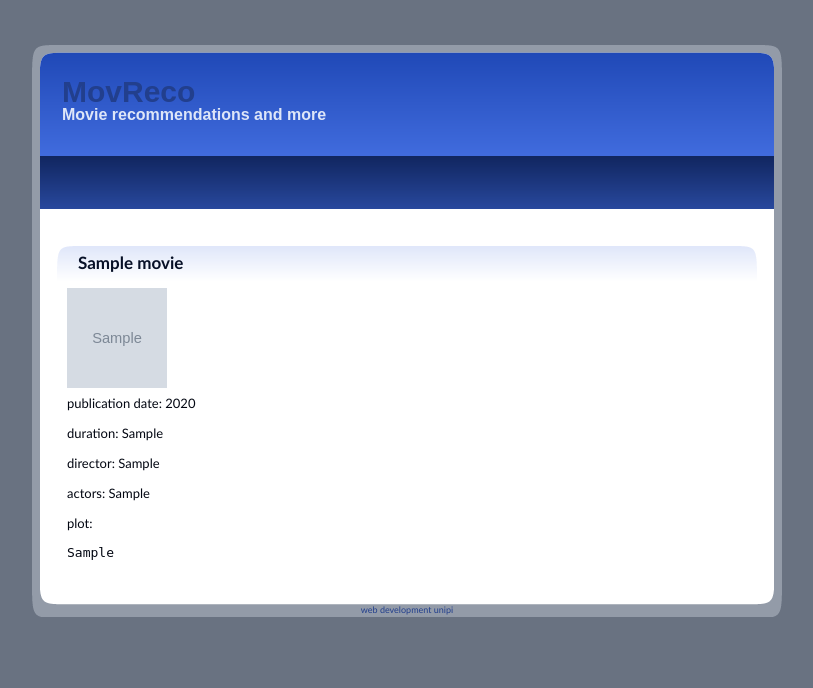
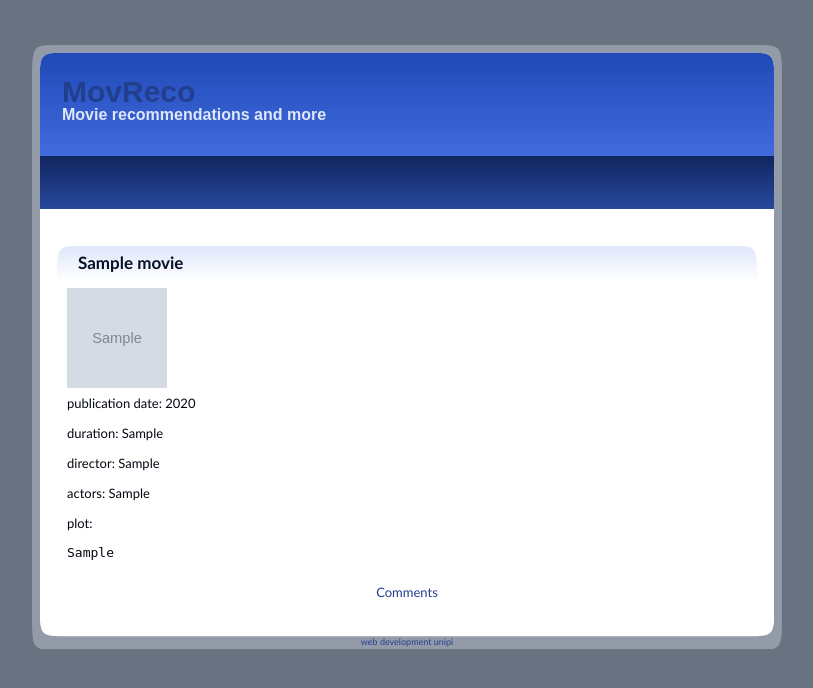
Before and after one commit to kiriakosv/movie-recommendator, a Django app: page /movielists/1/details/ in a window 1280 px wide. Shown: the top 688 px of the page, without its empty margins (233-1046 px from the left). Run offline with Django 3.2, Linux system fonts and the light colour scheme; tables that the repository leaves empty hold one stand-in row (values such as "Sample post"); grey boxes marked "Sample" are stand-in pictures.

Commit message:
Added comment view and comment entity

```diff
--- a/moviesite/mainp/static/mainp/style.css
+++ b/moviesite/mainp/static/mainp/style.css
@@ -151,6 +151,10 @@ padding-top:36px;
 text-align:center;
 }
 
+#comment_section {
+text-align:center;
+}
+
 html, body {
 text-align: center;
 }
--- a/moviesite/movielists/admin.py
+++ b/moviesite/movielists/admin.py
@@ -1,7 +1,8 @@
 from django.contrib import admin
-from .models import Movie
+from .models import Movie, Comment
 
 class MovieAdmin(admin.ModelAdmin):
     list_diplay = ('title', 'pub_date')
 
 admin.site.register(Movie, MovieAdmin)
+admin.site.register(Comment)
--- a/moviesite/movielists/models.py
+++ b/moviesite/movielists/models.py
@@ -54,3 +54,12 @@ class Movie(models.Model):
 
     def __str__(self):
         return "%s, %s" % (self.title, self.pub_date.year)
+
+class Comment(models.Model):
+    movie = models.ForeignKey(Movie)
+    person = models.CharField(max_length = 50)
+    comment_text = models.TextField(max_length = 200)
+    comment_pub_date = models.DateTimeField('date published')
+
+    def __str__(self):
+        return "from: %s, movie: %s" % (self.person, self.movie)
--- a/moviesite/movielists/templates/movielists/movie_details.html
+++ b/moviesite/movielists/templates/movielists/movie_details.html
@@ -12,5 +12,9 @@
 <p>actors: {{ movie.actors }}</p>
 <p>plot: <pre>{{ movie.plot }}</pre></p>
 </div>
+<div id='comment_section'>
+<br>
+<a href="{% url 'movielists:movie_comments' movie.id %}">Comments</a>
+</div>
 </div>
 {% endblock %}
--- a/moviesite/movielists/urls.py
+++ b/moviesite/movielists/urls.py
@@ -9,4 +9,6 @@ urlpatterns = [
             name='movies_by_genre'),
         url(r'^(?P<movie_id>[0-9]+)/details/$', views.movie_details,
             name='movie_details'),
+        url(r'^(?P<movie_id>[0-9]+)/comments/$', views.movie_comments,
+            name='movie_comments'),
 ]
--- a/moviesite/movielists/views.py
+++ b/moviesite/movielists/views.py
@@ -14,3 +14,9 @@ def movies_by_genre(request, genre):
 def movie_details(request, movie_id):
     movie = get_object_or_404(Movie, pk=movie_id)
     return render(request, 'movielists/movie_details.html', {'movie': movie})
+
+def movie_comments(request, movie_id):
+    movie = get_object_or_404(Movie, pk=movie_id)
+    comments = movie.comment_set.all()
+    context = {'movie': movie, 'comments': comments}
+    return render(request, 'movielists/movie_comments.html', context)
```
Also changed, not shown: moviesite/movielists/templates/movielists/movie_comments.html (added, +19 -0 lines), moviesite/movielists/tests.py (+14 -2 lines), moviesite/movielists/migrations/0018_comment.py (added), moviesite/movielists/migrations/0019_auto_20150413_1221.py (added).
